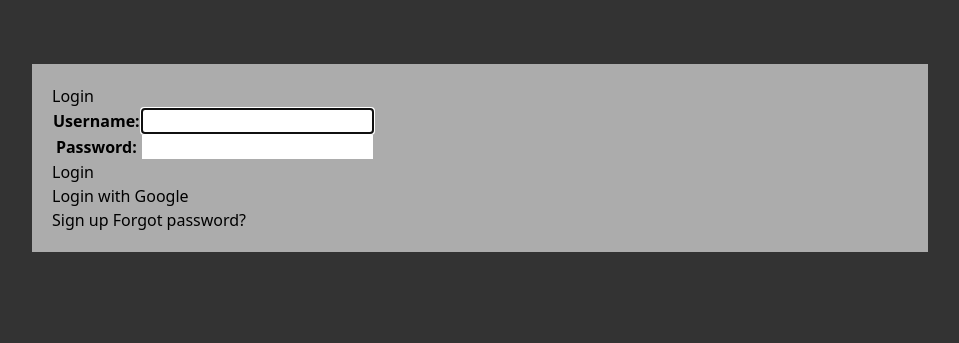
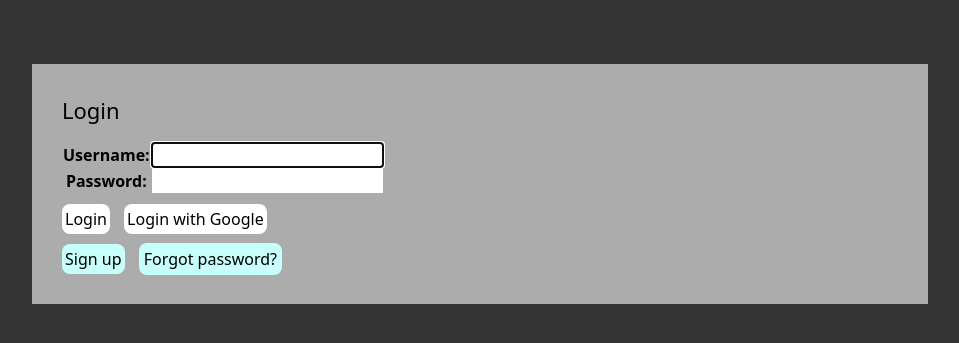
Before and after one commit to chinapat317/Fiction-Fans, a Django app: page /accounts/login/ in a window 1280 px wide. Shown: the part 80-423 px from the top of the page, without its empty margins (160-1119 px from the left). Run offline with Django 4.2, Linux system fonts and the light colour scheme; some libraries are stand-ins or nearby versions.

Commit message:
Update template

```diff
--- a/templates/registration/login.html
+++ b/templates/registration/login.html
@@ -1,7 +1,8 @@
 {% extends "base.html" %}
 {% block content %}
 {% load socialaccount %}
-<h2>
+<div style="margin: 10px;">
+    <h2 style="font-size: 22px; margin-bottom: 15px;">
         Login
     </h2>
     <body>
@@ -10,26 +11,27 @@
             <table>
                 {{ form.as_table }}
             </table>
-        <p>
-            <button type="submit">
+            <p style="margin: 10px 0px;">
+                <button type="submit" style="background-color: rgb(255, 255, 255); border-radius: 8px; padding: 3px;">
                     Login
                 </button>
-        </p>
                 <input type="hidden" name="next" value="{{next}}"/>
-        <button onclick=document.location="{% provider_login_url 'google' %}">
+                <button onclick=document.location="{% provider_login_url 'google' %}" style="background-color: rgb(255, 255, 255); border-radius: 8px; padding: 3px; margin-left: 10px;">
                     Login with Google
                 </button>
+            </p>
         </form>
         {# If you have a password_reset template, then add here #}
         <p>
             <a href="../../signup">
-            <button>
+                <button style="background-color: rgb(198, 255, 251); border-radius: 8px; padding: 3px;">
                     Sign up
                 </button>
             </a>
-        <a href="{% url 'password_reset' %}">
+            <a href="{% url 'password_reset' %}" style="background-color: rgb(198, 255, 251); border-radius: 8px; padding: 5px; margin-left: 10px;">
                 Forgot password?
             </a>
         </p>
     </body>
+</div>
 {% endblock content %}
```
Also changed, not shown: templates/registration/signup.html (+9 -3 lines). Lines whose indentation alone changed are shown as unchanged.
